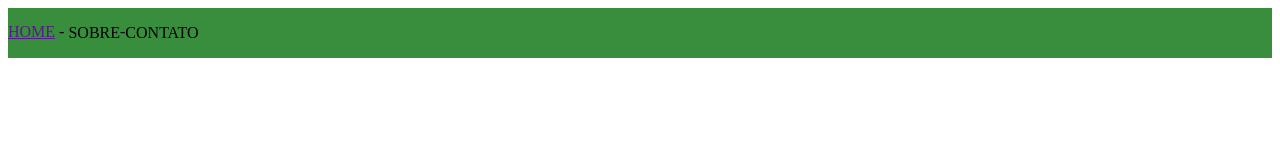
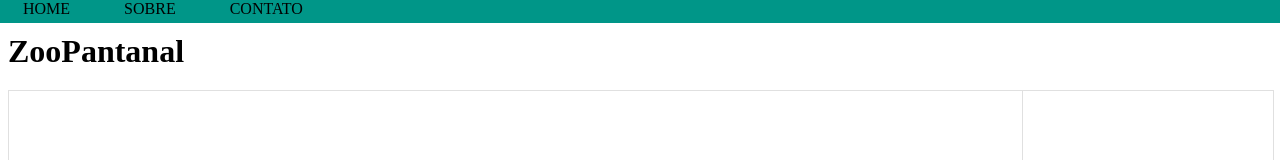
Before and after one commit to omega2kevo/PW2N2, a plain HTML site: page index.html in a window 1280 px wide. Shown: the top 160 px of the page. Drawn offline with Linux system fonts and the light colour scheme.

Commit message:
containers e menu

```diff
--- a/folhaEstilos.css
+++ b/folhaEstilos.css
@@ -1,11 +1,54 @@
-#barraSuperior{
-    background: #388E3C;
-    width: 100%;
-    height: 50px;
+#menu ul{
+    padding: 0px;
+    margin: 0px;
+    background-color: #009688;
+    list-style: none;
+    margin: -10px;
+    /*text-align: right;*/
 }
 
-#menuSuperior{
-    font-size: 16px;
-    line-height: 50px;
-    vertical-align: middle;
+#menu ul li{
+    display: inline;
+    margin: 15px;
 }
+
+#menu ul li a{
+    padding: 2px 10px;
+    display: inline-block;
+
+    background-color:#009688;
+	color: #000;
+	text-decoration: none;
+	border-bottom:3px solid #009688;
+}
+
+#menu ul li a:hover {
+	background-color:#33FFCC;
+	color: #6D6D6D  ;
+	border-bottom:3px solid #33FFCC;
+}
+
+body{
+    background: #fff;
+}
+
+#container{
+    margin-top: 50px;
+    /*background: #94FF70;*/
+    border: solid 1px;
+    border-color: #E0E0E0;
+    width: 100%;
+    height: 500px;
+}
+#containerMenu{
+    border-left:  solid 1px;
+    border-left-color: #E0E0E0  ;
+    width: 250px;
+    height: 500;
+    float: right;
+}
+
+h1{
+    margin-top: 20px;
+    margin-bottom: -30px;
+}
--- a/index.html
+++ b/index.html
@@ -5,8 +5,16 @@
         <link rel="stylesheet" type="text/css" href="folhaEstilos.css">
     </head>
     <body>
-       <div id="barraSuperior">
-            <span id="menuSuperior"></span><a href="">HOME</a></span> - <span id="menuSuperior">SOBRE</span>-<span id="menuSuperior">CONTATO</span>
+       <nav id="menu">
+         <ul>
+            <li><a href="#">HOME</a></li>
+            <li><a href="#">SOBRE</a></li>
+            <li><a href="#">CONTATO</a></li>
+         </ul>
+       </nav>
+       <h1>ZooPantanal</h1>
+       <div id="container">
+            <div id="containerMenu"></div>
        </div>
     </body>
 </hlml>
```
